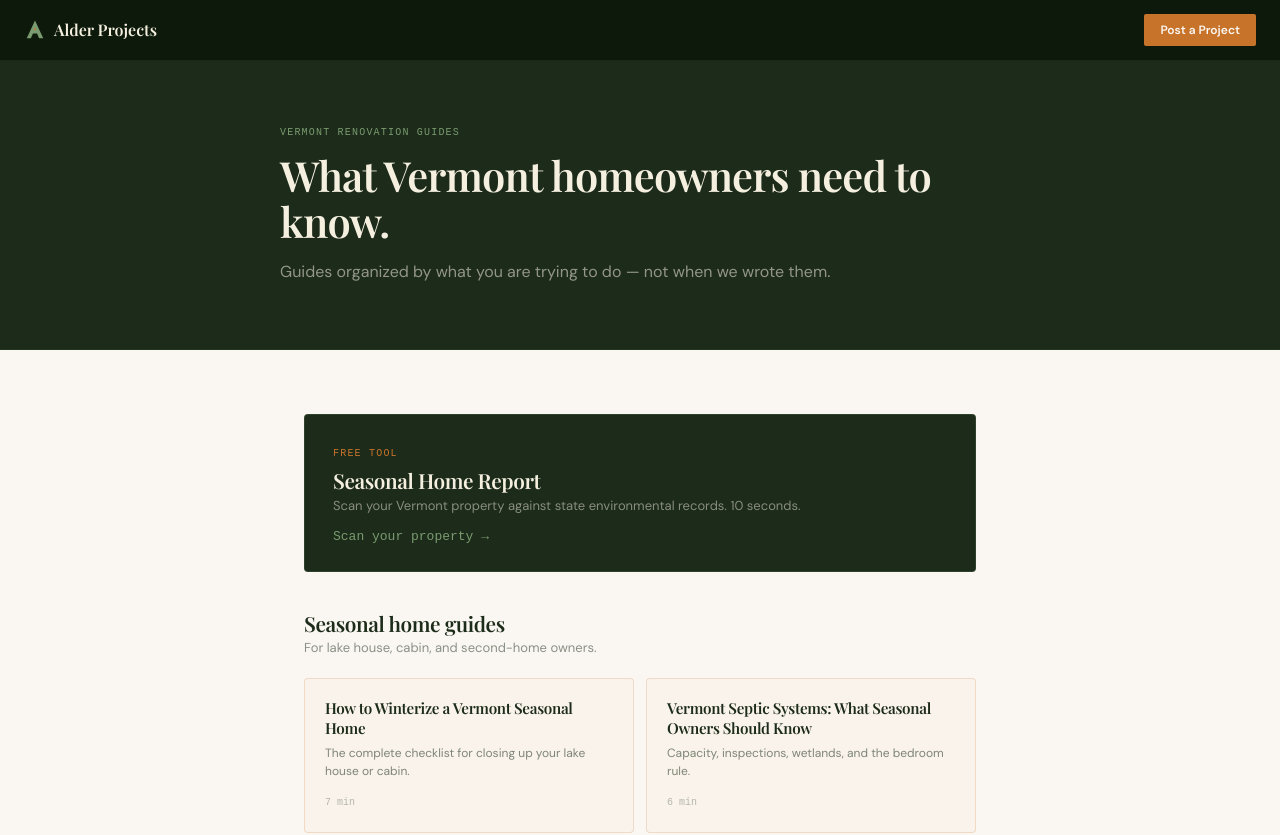
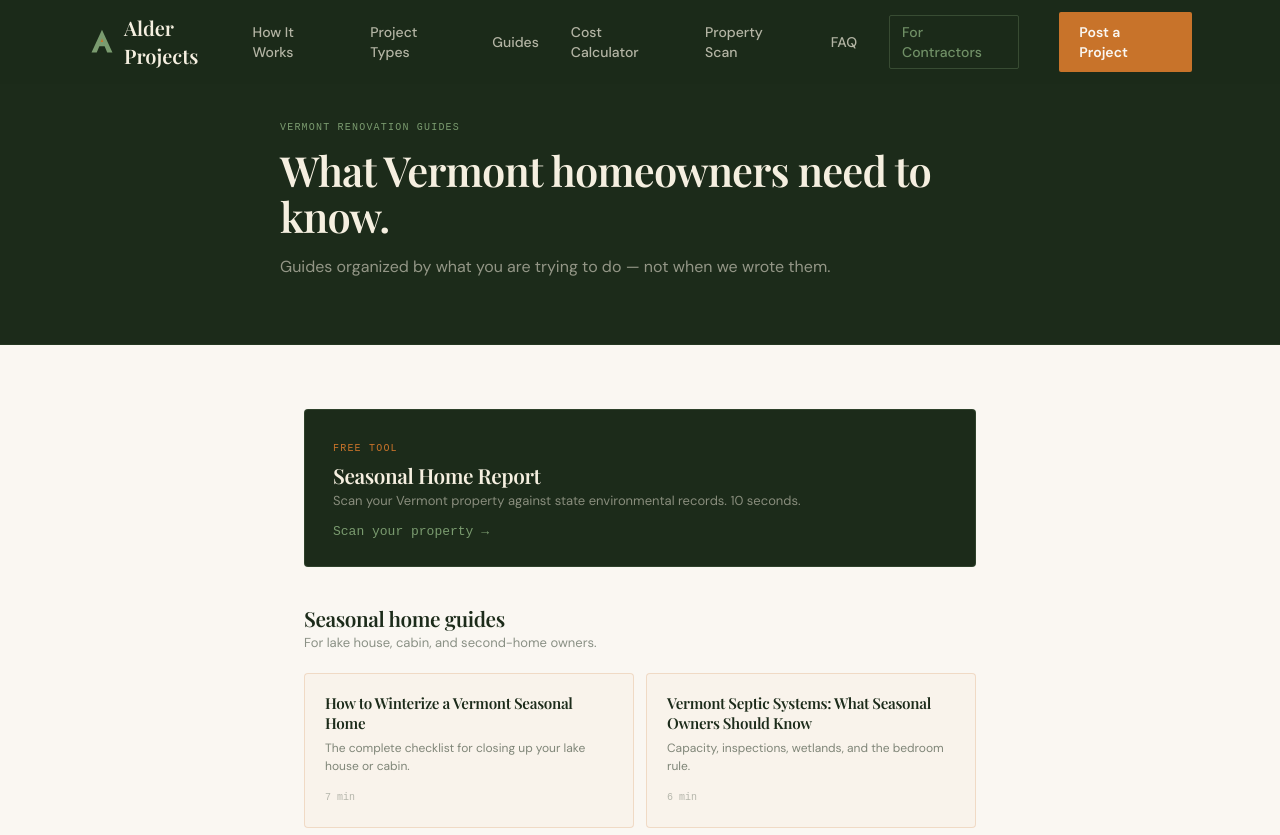
Before and after one commit to alderprojects/alder-projects-site, a Next.js app: page /guides in a window 1280 px wide. Shown: the top 835 px of the page. Built offline with nearby package versions, Linux system fonts and the light colour scheme.

Commit message:
F4: Replace /guides index inline header with shared Nav

```diff
--- a/src/app/guides/page.tsx
+++ b/src/app/guides/page.tsx
@@ -1,4 +1,5 @@
 import type { Metadata } from 'next'
+import Nav from '@/components/Nav'
 import Link from 'next/link'
 export const metadata: Metadata = {
   title: 'Vermont Home Renovation Guides | Alder Projects',
@@ -50,14 +51,8 @@ function Section({title,subtitle,guides,accent}:{title:string;subtitle:string;gu
 export default function Page(){
   return (
     <div style={{minHeight:'100vh',backgroundColor:'#FAF7F2'}}>
-      <header style={{backgroundColor:'#0D1A0B',padding:'14px 24px',display:'flex',alignItems:'center',justifyContent:'space-between',borderBottom:'1px solid rgba(122,155,111,0.12)'}}>
-        <Link href="/" style={{display:'flex',alignItems:'center',gap:'8px',textDecoration:'none'}}>
-          <svg width="22" height="22" viewBox="0 0 32 32" fill="none"><path d="M16 2L4 28H10L13 21H19L22 28H28L16 2Z" fill="#7A9B6F"/><path d="M14.5 16L16 12L17.5 16H14.5Z" fill="#C8732A"/></svg>
-          <span style={{fontFamily:"'Playfair Display',Georgia,serif",fontSize:'16px',fontWeight:600,color:'#F5EFE0'}}>Alder Projects</span>
-        </Link>
-        <Link href="/#submit-project" style={{padding:'7px 16px',backgroundColor:'#C8732A',color:'#FAF7F2',fontSize:'12px',fontWeight:600,borderRadius:'2px',textDecoration:'none'}}>Post a Project</Link>
-      </header>
-      <div style={{backgroundColor:'#1C2B1A',padding:'clamp(40px,6vw,64px) 24px',borderBottom:'1px solid rgba(122,155,111,0.1)'}}>
+      <Nav />
+      <div style={{backgroundColor:'#1C2B1A',padding:'clamp(96px,10vw,120px) 24px clamp(40px,6vw,64px)',borderBottom:'1px solid rgba(122,155,111,0.1)'}}>
         <div style={{maxWidth:'720px',margin:'0 auto'}}>
           <span style={{fontSize:'10px',fontFamily:'monospace',letterSpacing:'0.12em',textTransform:'uppercase',color:'#7A9B6F',display:'block',marginBottom:'12px'}}>Vermont Renovation Guides</span>
           <h1 style={{fontFamily:"'Playfair Display',Georgia,serif",fontSize:'clamp(1.8rem,4vw,2.6rem)',fontWeight:600,color:'#F5EFE0',lineHeight:1.1,marginBottom:'14px'}}>What Vermont homeowners need to know.</h1>
```
